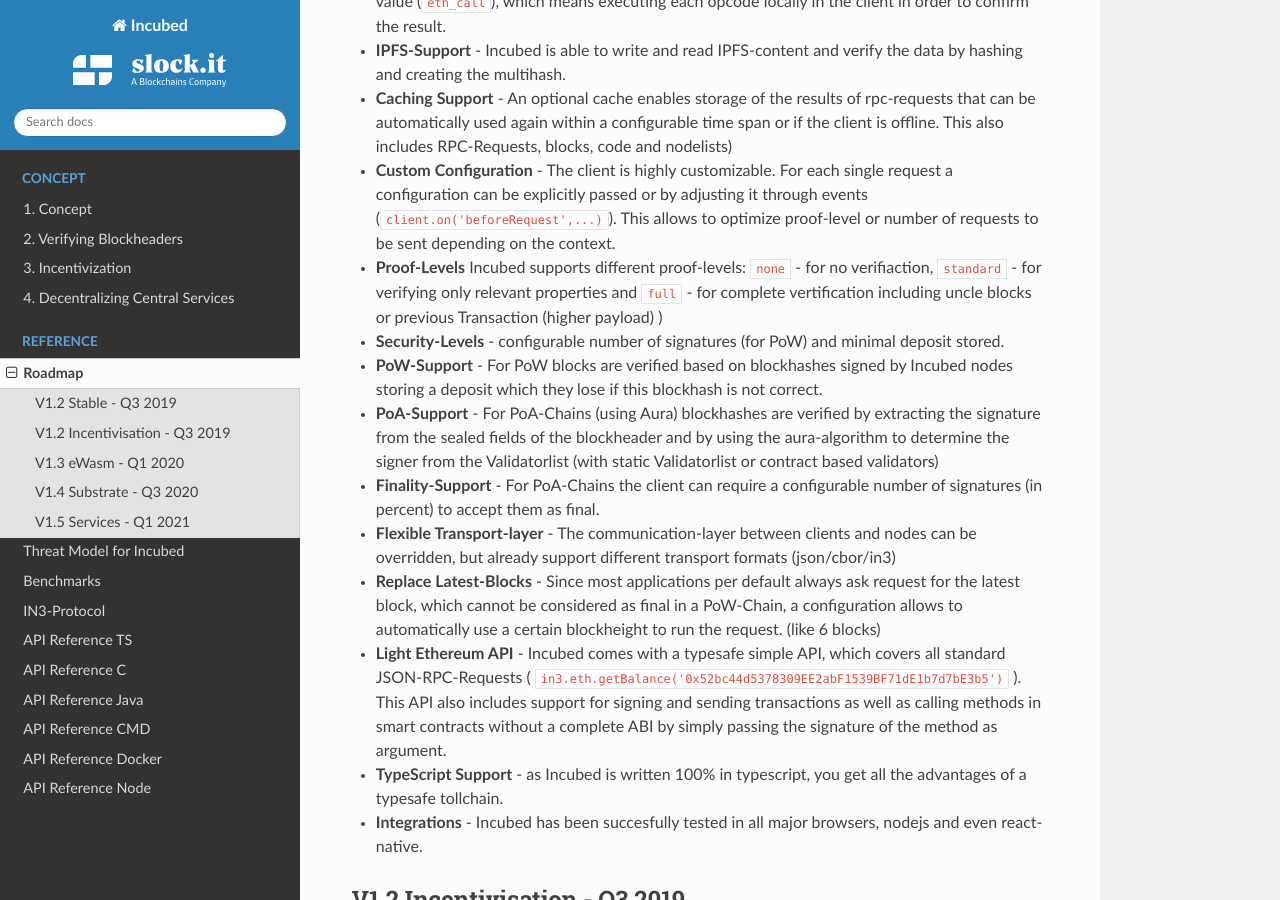
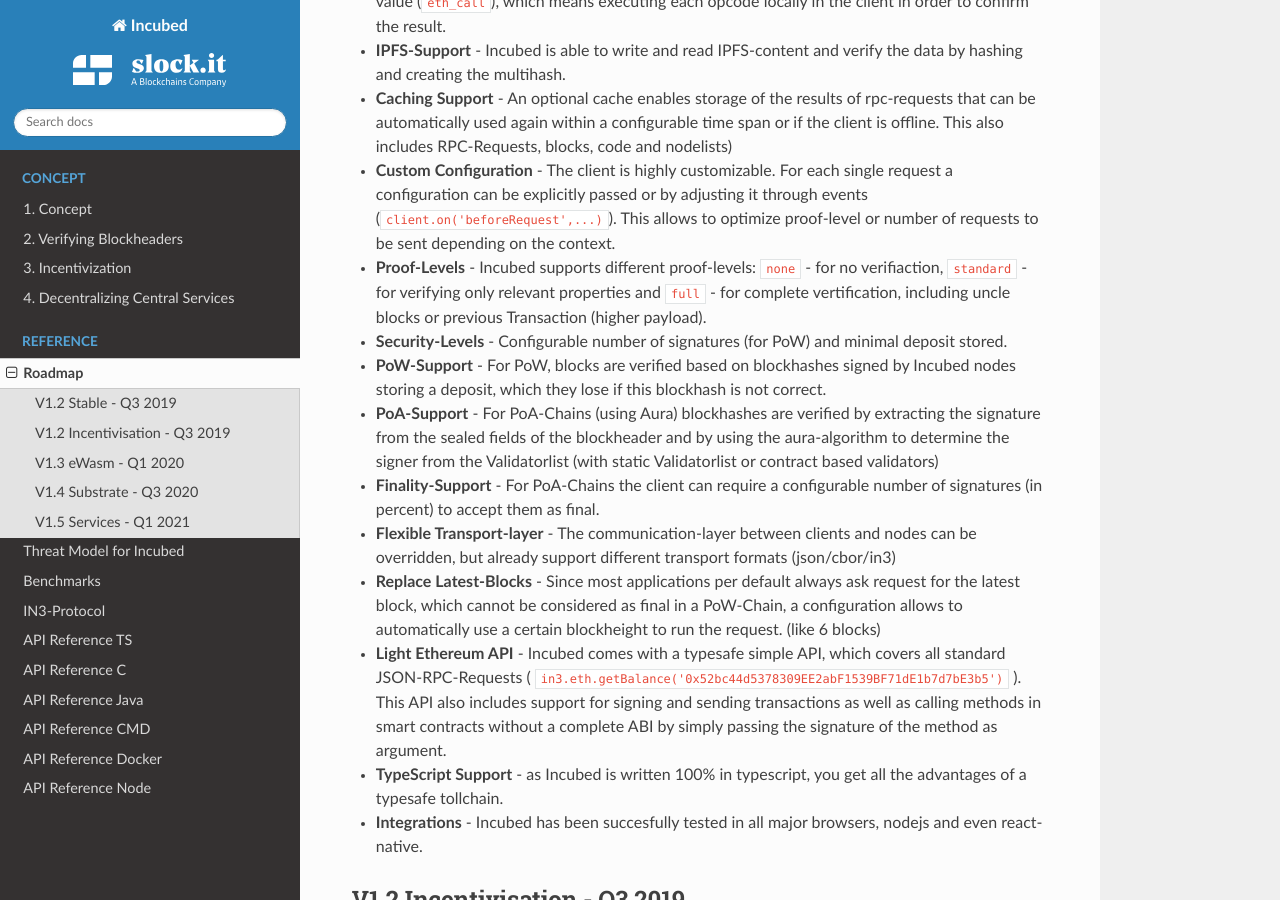
Before and after one commit to blockchainsllc/in3-docs, a Sphinx documentation site: the page built from docs/milestones.md, in a window 1280 px wide and 900 px high, scrolled down 851 px. Built offline with Sphinx 7.4.7 and the Read the Docs theme 2.0.0, drawn with Linux system fonts in a browser that asks for light colours; pages that are not in the unit, such as notebooks, are missing from menus.

```diff
--- a/docs/milestones.md
+++ b/docs/milestones.md
@@ -18,9 +18,9 @@ This was the first stable release, which was published after devcon. It contains
 - **IPFS-Support** - Incubed is able to write and read IPFS-content and verify the data by hashing and creating the multihash.
 - **Caching Support** - An optional cache enables storage of the results of rpc-requests that can be automatically used again within a configurable time span or if the client is offline. This also includes RPC-Requests, blocks, code and nodelists)
 - **Custom Configuration** - The client is highly customizable. For each single request a configuration can be explicitly passed or by adjusting it through events (`client.on('beforeRequest',...)`). This allows  to optimize proof-level or number of requests to be sent depending on the context.
-- **Proof-Levels** Incubed supports different proof-levels: `none` -  for no verifiaction, `standard` - for verifying only relevant properties and  `full` - for complete vertification including uncle blocks or previous Transaction (higher payload) )
-- **Security-Levels** - configurable number of signatures (for PoW) and minimal deposit stored.
-- **PoW-Support** - For PoW blocks are verified based on blockhashes signed by Incubed nodes storing a deposit which they lose if this blockhash is not correct.
+- **Proof-Levels** - Incubed supports different proof-levels: `none` -  for no verifiaction, `standard` - for verifying only relevant properties and  `full` - for complete vertification, including uncle blocks or previous Transaction (higher payload).
+- **Security-Levels** - Configurable number of signatures (for PoW) and minimal deposit stored.
+- **PoW-Support** - For PoW, blocks are verified based on blockhashes signed by Incubed nodes storing a deposit, which they lose if this blockhash is not correct.
 - **PoA-Support** - For PoA-Chains (using Aura) blockhashes are verified by extracting the signature from the sealed fields of the blockheader and by using the aura-algorithm to determine the signer from the Validatorlist (with static Validatorlist or contract based validators)
 - **Finality-Support** - For PoA-Chains the client can require a configurable number of signatures (in percent) to accept them as final.
 - **Flexible Transport-layer** - The communication-layer between clients and nodes can be overridden, but already support different transport formats (json/cbor/in3)
```
